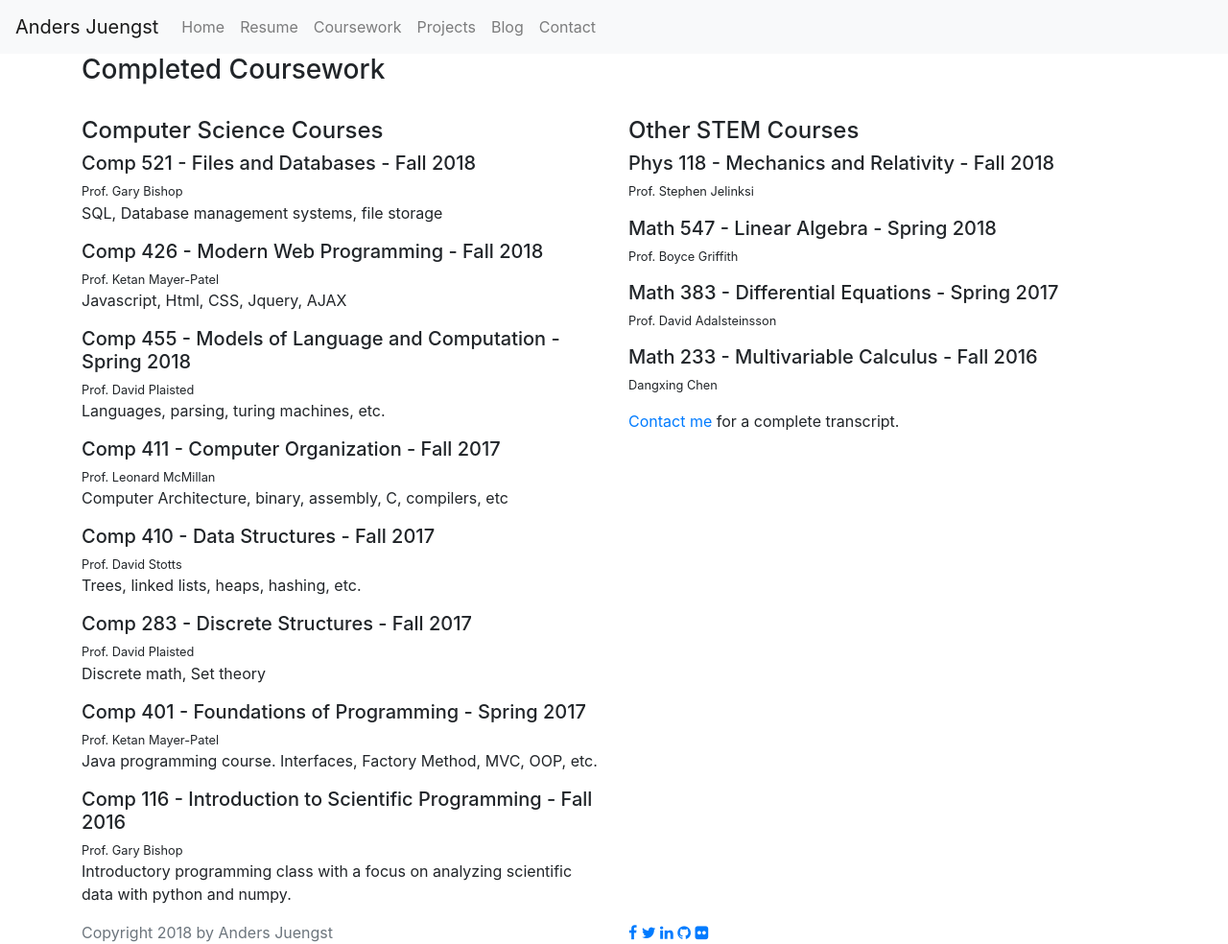
After one commit to DersJ/resume-site-2, a Django app: page /coursework/ in a window 1280 px wide. The commit adds this page. Shown: the whole page at 96% size. Run offline with Django 3.2, Linux system fonts and the light colour scheme; some libraries are stand-ins or nearby versions.

Commit message:
added courses

```diff
--- a/resumesite2/urls.py
+++ b/resumesite2/urls.py
@@ -29,6 +29,7 @@ urlpatterns = [
     path('resume/', TemplateView.as_view(template_name="resume.html")),
     path('projects/', TemplateView.as_view(template_name='projects.html')),
     path('contact/', TemplateView.as_view(template_name='contact.html')),
+    path('coursework/', TemplateView.as_view(template_name='coursework.html')),
     path('engl105/', TemplateView.as_view(template_name='engl105/index.html')),
     path('engl105/personal/', TemplateView.as_view(template_name='engl105/personal.html')),
     path('engl105/science/', TemplateView.as_view(template_name='engl105/science.html')),
--- a/templates/contact.html
+++ b/templates/contact.html
@@ -7,7 +7,7 @@
 <div class="row">
 <div class="col-sm-6">
 <p>Reach out on LinkedIn or Facebook or email me at: <p>
-<p>first name dot last name at gmail dot com</p>
+<p>anders dot juengst at gmail dot com</p>
 
 
 
--- /dev/null
+++ b/templates/coursework.html
@@ -0,0 +1,72 @@
+{% extends "base.html" %}
+
+{%block content %}
+<div class="container my-container">
+<h3>Completed Coursework</h3>
+</br>
+<div class="row">
+<div class="col-sm-6">
+
+<h4>Computer Science Courses</h4>
+<h5>Comp 521 - Files and Databases - Fall 2018</h5>
+<small>Prof. Gary Bishop</small>
+<p>SQL, Database management systems, file storage</p>
+
+<h5>Comp 426 - Modern Web Programming - Fall 2018</h5>
+<small>Prof. Ketan Mayer-Patel</small>
+<p>Javascript, Html, CSS, Jquery, AJAX</p>
+
+<h5>Comp 455 - Models of Language and Computation - Spring 2018</h5>
+<small>Prof. David Plaisted</small>
+<p>Languages, parsing, turing machines, etc.</p>
+
+<h5>Comp 411 - Computer Organization - Fall 2017</h5>
+<small>Prof. Leonard McMillan</small>
+<p>Computer Architecture, binary, assembly, C, compilers, etc</p>
+
+<h5>Comp 410 - Data Structures - Fall 2017</h5>
+<small>Prof. David Stotts</small>
+<p>Trees, linked lists, heaps, hashing, etc.</p>
+
+<h5>Comp 283 - Discrete Structures - Fall 2017</h5>
+<small>Prof. David Plaisted</small>
+<p>Discrete math, Set theory</p>
+
+<h5>Comp 401 - Foundations of Programming - Spring 2017</h5>
+<small>Prof. Ketan Mayer-Patel</small>
+<p>Java programming course. Interfaces, Factory Method, MVC, OOP, etc.</p>
+
+<h5>Comp 116 - Introduction to Scientific Programming - Fall 2016</h5>
+<small>Prof. Gary Bishop</small>
+<p>Introductory programming class with a focus on analyzing scientific data with python and numpy.</p>
+
+</div>
+<div class="col-sm-6">
+<h4>Other STEM Courses</h4>
+<h5>Phys 118 - Mechanics and Relativity - Fall 2018</h5>
+<small>Prof. Stephen Jelinksi</small>
+<p></p>
+
+<h5>Math 547 - Linear Algebra - Spring 2018</h5>
+<small>Prof. Boyce Griffith</small>
+<p></p>
+
+<h5>Math 383 - Differential Equations - Spring 2017</h5>
+<small>Prof. David Adalsteinsson</small>
+<p></p>
+
+<h5>Math 233 - Multivariable Calculus - Fall 2016</h5>
+<small>Dangxing Chen</small>
+<p></p>
+
+<p><a href="/contact/">Contact me</a> for a complete transcript.</p>
+</div>
+
+
+</div>
+
+</div>
+
+
+
+{%endblock content%}
--- a/templates/navbar.html
+++ b/templates/navbar.html
@@ -15,6 +15,9 @@
         <a class="nav-link" href="/resume/">Resume</a>
       </li>
       <li class="nav-item">
+        <a class="nav-link" href="/coursework/">Coursework</a>
+      </li>
+      <li class="nav-item">
         <a class="nav-link" href="/projects/">Projects</a>
       </li>
       <li class="nav-item">
```
